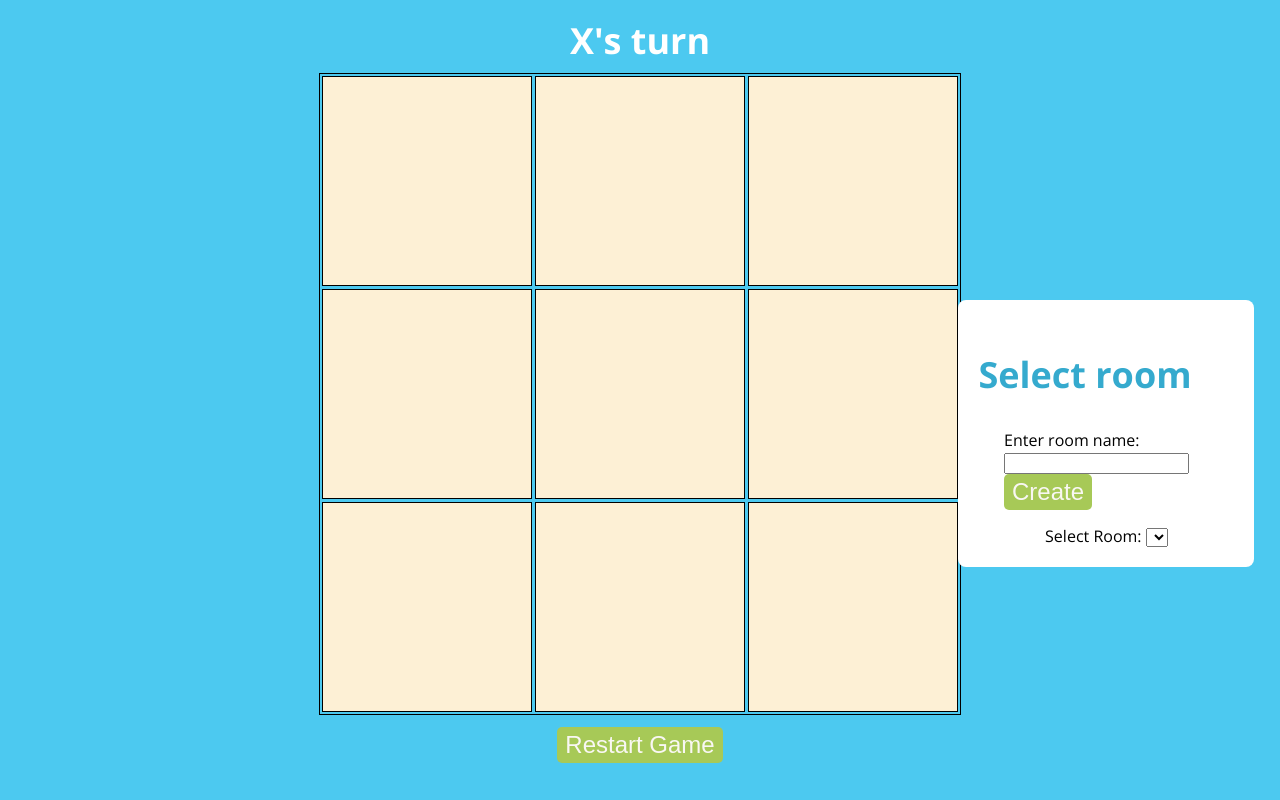
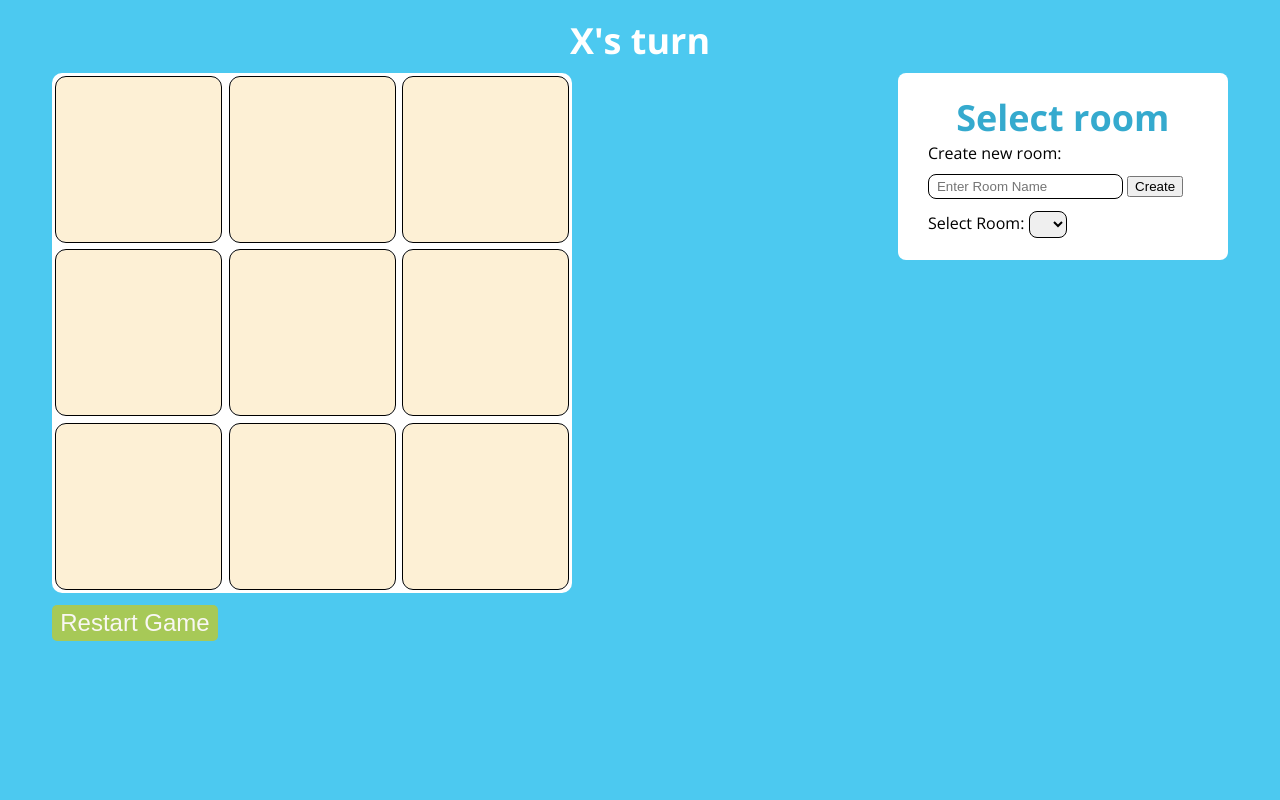
Before and after one commit to GeorgeZargaryan/TicTacToe, a website built with Vite: page client/TicTacToe.html in a window 1280 px wide. Built offline with nearby package versions, Linux system fonts and the light colour scheme; no server answers.

Commit message:
shitcoded styles and some minor bug fixes

```diff
--- a/client/TicTacToe.html
+++ b/client/TicTacToe.html
@@ -3,7 +3,7 @@
 
 <head>
     <meta charset="UTF-8">
-    <meta name="vtiewport" content="width=device-width, initial-scale=1.0">
+    <meta name="viewport" content="width=device-width, initial-scale=1.0">
     <title>| Tic-Tac-Toe |</title>
     <link rel="preconnect" href="https://fonts.googleapis.com">
     <link rel="preconnect" href="https://fonts.gstatic.com" crossorigin>
@@ -20,31 +20,35 @@
         <div class="modal">
             <h2 id="announcement"></h2>
         </div>
+        <div class="gameBlock">
+            <div>
                 <div id="canvas">
 
                 </div>
-        <div id="statsTable" class="stats">
-
+                <button class="btn" id="restartBtn">Restart Game</button>
             </div>
-        <button class="btn" id="restartBtn">Restart Game</button>
-    </main>
-
-    <div class="roomsDiv card">
-        <h2 class="title">Select room</h2>
+            <div id="roomsDiv">
+                <h2 class="title" id="roomTitle">Select room</h2>
                 <div class="container">
                     <div>
-                <label for="createRoom">Enter room name: </label>
-                <input type="text" name="createRoom" id="createRoomInput">
-                <button type="submit" class="btn" id="createRoomBtn">Create</button>
+                        <label for="createRoom" class="roomLabel">Create new room: </label>
+                        <input type="text" name="createRoom" class="roomInput" id="createRoomInput" placeholder="Enter Room Name">
+                        <button type="submit" class="" id="createRoomBtn">Create</button>
                     </div>
                     <div>
-                <label for="selectRoom">Select Room: </label>
-                <select id="roomSelect" name="selectRoom">
+                        <label for="selectRoom" class="roomLabel">Select Room: </label>
+                        <select id="roomSelect" name="selectRoom" class="roomInput">
                             <option value="---No room---"></option>
                         </select>
                     </div>
                 </div>
             </div>
+        </div>
+        <!-- <div id="statsTable" class="stats">
+        </div> -->
+    </main>
+
+
     <script src="./app.js" type="module"> </script>
 </body>
 
--- a/client/app.js
+++ b/client/app.js
@@ -8,8 +8,10 @@ const players = ["X", "O"];
 const gameState = document.getElementById("gameState");
 const announcement = document.getElementById("announcement");
 const restartButton = document.getElementById("restartBtn");
-const stats = document.getElementById("statsTable");
+// const stats = document.getElementById("statsTable");
 const roomsSelect = document.querySelector("#roomSelect");
+const roomsTitle = document.querySelector("#roomTitle");
+const roomsDiv = document.querySelector("#roomsDiv");
 const createRoomBtn = document.querySelector("#createRoomBtn");
 const createRoomInput = document.querySelector("#createRoomInput");
 
@@ -20,13 +22,16 @@ let room = "";
 
 roomsSelect.addEventListener('change', (e) => {
     let selected = e.target.options[e.target.selectedIndex].value;
+    room = selected;
 
     socket.emit("join-room", selected);
+    changeRoom(selected);
 });
 
-createRoomBtn.addEventListener('click', () =>{
+createRoomBtn.addEventListener('click', () => {
     room = createRoomInput.value;
     socket.emit("join-room", room);
+    changeRoom(room);
 });
 
 socket.emit('get_rooms');
@@ -39,8 +44,7 @@ socket.on('rooms_list', (rooms) => {
         roomsSelect.appendChild(room);
     });
     console.log('Available rooms:', rooms);
-})
-
+});
 
 socket.on("connect", () => {
     console.log(socket.id);
@@ -76,11 +80,11 @@ const winning_combinations = [
     [2, 5, 8]
 ]
 
-function statsInit(statsObj) {
-    statsObj.forEach(element => {
-        stats.append(document.createElement("h2").textContent(`${element.key}:${element.value}`))
-    });
-}
+// function statsInit(statsObj) {
+//     statsObj.forEach(element => {
+//         stats.append(document.createElement("h2").textContent(`${element.key}:${element.value}`))
+//     });
+// }
 
 function click(id) {
     let block = blocks[id - 1];
@@ -175,4 +179,8 @@ function checkTie() {
 
 initializeCanvas(canvas);
 
-console.log(canvas);
+function changeRoom(room) {
+    roomsTitle.textContent = `Room: ${room}`;
+    roomsDiv.replaceChildren(roomsTitle);
+    console.log(room)
+}
--- a/client/styles/gameStyle.css
+++ b/client/styles/gameStyle.css
@@ -13,27 +13,38 @@ body {
     width: fit-content;
     font-size: 36px;
     color: white;
-    margin: 8px 0;
+    margin: 8px auto;
 }
 
 .container {
     margin-inline: auto;
-    width: 80%;
+    width: 93%;
     display: flex;
     justify-content: center;
     flex-direction: column;
-    align-items: center;
+}
+
+.gameBlock{
+    display: flex;
+    justify-content: space-between;
+    align-items: flex-start;
+}
+
+#roomTitle{
+    margin: 0;
 }
 
 #canvas {
-    border: 1px solid black;
+    /* border: 1px solid black; */
+    border-radius: 10px;
     display: flex;
     justify-content: space-around;
     align-items: center;
     flex-wrap: wrap;
-    width: 640px;
-    height: 640px;
+    width: 520px;
+    height: 520px;
     margin-bottom: 12px;
+    background-color: #fff;
 
     & :has(.block:hover) .block:not(:hover) {
         filter: blur(4px)
@@ -41,20 +52,21 @@ body {
 }
 
 .block {
+    border-radius: 10px;
     outline: 1px black solid;
     font-size: 120px;
     text-align: center;
     display: flex;
     justify-content: center;
     align-items: center;
-    width: 208px;
-    height: 208px;
+    width: 165px;
+    height: 165px;
     background: #fdf0d5;
     transition: all .4s;
     user-select: none;
 
     &:hover {
-        background: #fdf0d556;
+        background: #fdf0d5d8;
     }
 }
 
@@ -102,9 +114,20 @@ body {
     position: relative;
 }
 
-.roomsDiv {
-    position: absolute;
-    top: 30%;
-    max-width: 20%;
-    right: 2%;
+.roomInput {
+    padding: 4px 8px;
+    margin: 10px 0 2px 0;
+    border-radius: 8px;
+    border: 1px solid black;
 }
+
+#roomsDiv {
+    padding: 20px;
+    background: white;
+    border-radius: 8px;
+    width: 290px;
+    display: flex;
+    justify-content: center;
+    align-items: center;
+    flex-direction: column;
+}
--- a/client/styles/style.css
+++ b/client/styles/style.css
@@ -7,22 +7,22 @@ body {
 a {
     text-decoration: none;
 }
-
+/*
 .container {
     margin-inline: auto;
     width: 80%;
     display: flex;
     justify-content: center;
     flex-direction: column;
-}
+} */
 
 .title {
     color: #35aace;
     font-size: 36px;
+    text-align: center;
 }
 
 .card {
-    margin-top: 60px;
     padding: 20px;
     background: white;
     border-radius: 8px;
@@ -54,10 +54,3 @@ a {
         font-size: 26px;
     }
 }
-
-.roomsForm {
-    display: flex;
-    justify-content: center;
-    align-items: center;
-    flex-direction: column;
-}
--- a/server/index.js
+++ b/server/index.js
@@ -33,8 +33,8 @@ io.on("connection", (socket) => {
 
     socket.on("block-click", (obj, room) => {
         console.log(obj);
+        console.log(room);
         io.sockets.in(room).emit('receive-click', obj);
-        // socket.broadcast.emit('receive-click', obj);
     });
     socket.on("restart-click", () => {
         socket.broadcast.emit("restart-game");
```
Also changed, not shown: client/index.html (+1 -1 lines). Lines whose indentation alone changed are shown as unchanged.
